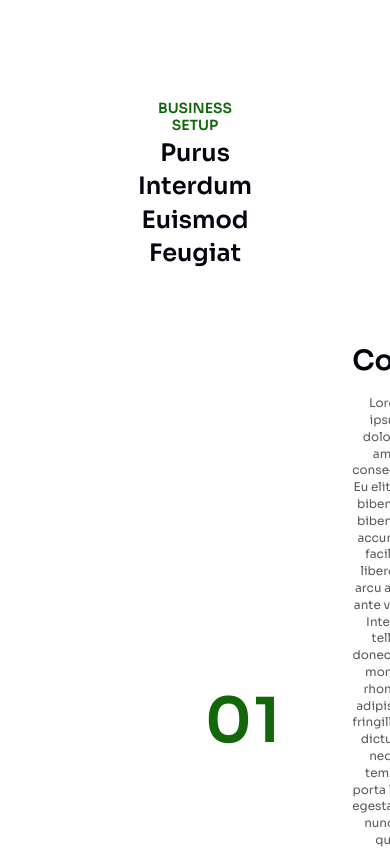
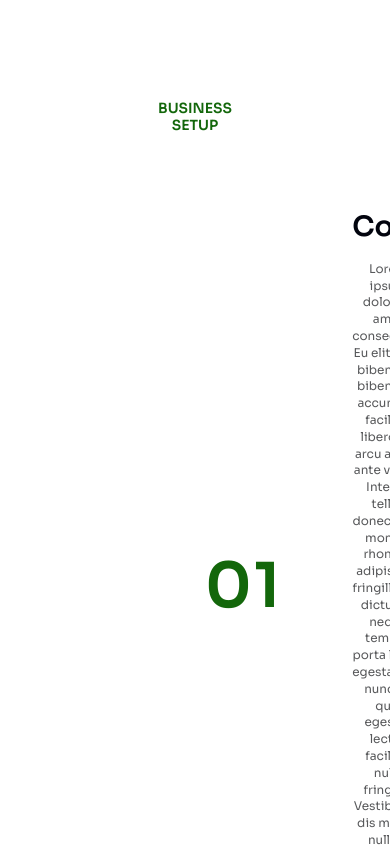
Before and after one commit to beacon-global/Beacon, a Next.js app: page /pages/Services in a window 390 px wide. Shown: the top 849 px of the page. Built offline with nearby package versions, Linux system fonts and the light colour scheme.

Commit message:
v2.3 responsive

```diff
--- a/package.json
+++ b/package.json
@@ -17,6 +17,7 @@
     "postcss": "8.4.29",
     "react": "18.2.0",
     "react-dom": "18.2.0",
+    "styled-components": "^6.0.8",
     "tailwindcss": "3.3.3"
   }
 }
--- a/src/app/components/BusinessSetup.js
+++ b/src/app/components/BusinessSetup.js
@@ -8,6 +8,10 @@ function BusinessSetup() {
         <h6 className="businessHeading">Our Presence</h6>
         <h2 className="businessDesc">
           A breakdown of our global presence to <br /> scale your business
+          growth
+        </h2>
+        <h2 className="mBusinessDesc">
+          A breakdown of our <br /> global presence to scale <br /> your business
           growth
         </h2>
       </div>
--- a/src/app/components/Clients.js
+++ b/src/app/components/Clients.js
@@ -53,6 +53,9 @@ function Clients() {
             What our clients
             <br />
             say about us
+          </h2>
+          <h2 className="mTestimonialHeading">
+            What our clients say <br /> about us
           </h2>
           <p className="testimonialDesc">
             Let&quot;s hear from our clients, the core of whatever we commit.
--- a/src/app/components/Hero.js
+++ b/src/app/components/Hero.js
@@ -5,12 +5,21 @@ import React, { useEffect, useState } from "react";
 function Hero({ initialScreenWidth }) {
   // const screenSize = window.innerWidth;
 
-  const [isMobileScreen, setIsMobileScreen] = useState(false);
+  const [isMobileScreen, setIsMobileScreen] = useState(true);
+  const [imageSrc, setImageSrc] = useState("");
 
   useEffect(() => {
     // Check screen size on the client side
     const checkScreenSize = () => {
-      setIsMobileScreen(window.innerWidth < 600);
+      const newIsMobileScreen = window.innerWidth < 600;
+      setIsMobileScreen(newIsMobileScreen);
+
+      // Update imageSrc based on screen size
+      if (newIsMobileScreen) {
+        setImageSrc("/MobileHero.png");
+      } else {
+        setImageSrc("/hero.png");
+      }
     };
 
     // Add event listener for window resize
@@ -24,7 +33,7 @@ function Hero({ initialScreenWidth }) {
     };
   }, []);
 
-  const imageSrc = isMobileScreen ? "/MobileHero.png" : "/hero.png";
+  // const imageSrc = isMobileScreen ? "/MobileHero.png" : "/hero.png";
 
   console.log("Is Mobile Screen:", isMobileScreen); // Log if it's a mobile screen for debugging
   console.log("Image Source:", imageSrc); // Log the image source for debugging
@@ -39,6 +48,7 @@ function Hero({ initialScreenWidth }) {
           width={1366}
           height={670}
           layout="responsive"
+          loading="lazy"
         />
         <div className="textOverlay">
           <div>
--- /dev/null
+++ b/src/app/components/MobileHeader.js
@@ -0,0 +1,136 @@
+"use client";
+import Image from "next/image";
+import React, { useState } from "react";
+import styled from "styled-components";
+
+const HeaderContainer = styled.div`
+  background-color: #ffffff;
+  position: fixed;
+  top: 0;
+  left: 0;
+  right: 0;
+  z-index: 50;
+`;
+
+const Container = styled.div`
+  width: 100%;
+  margin: 0;
+  display: flex;
+  justify-content: space-between;
+  align-items: center;
+  height: 100%;
+`;
+
+const Logo = styled.div`
+  font-size: 1.25rem;
+  font-weight: 600;
+  color: #333;
+`;
+
+const ToggleButton = styled.button`
+  font-size: 1rem;
+  color: #02040e;
+  background-color: transparent;
+  border: none;
+  cursor: pointer;
+
+  &:focus {
+    outline: none;
+  }
+`;
+
+const Card = styled.div`
+  position: fixed;
+  top: 4rem;
+  left: 0;
+  width: 100vw;
+  height: 35vh;
+  background-color: #ffffff;
+  z-index: 52;
+  display: ${({ isMenuOpen }) => (isMenuOpen ? "flex" : "none")};
+  transition: display 0.3s ease-in-out;
+  flex-direction: column;
+  align-items: flex-end;
+  padding: 24px;
+  gap: 15px;
+`;
+
+const MLink = styled.a`
+  text-decoration: none;
+  color: #333;
+  font-size: 1rem;
+  &:hover {
+    color: #555;
+  }
+`;
+
+function MobileHeader() {
+  const [isMenuOpen, setIsMenuOpen] = useState(false);
+
+  const toggleMenu = () => {
+    setIsMenuOpen(!isMenuOpen);
+  };
+
+  return (
+    <HeaderContainer className="mHeader">
+      <Container>
+        <Logo>
+          <Image src="/beacon.png" width={120} height={30} alt="ImageHeader" />
+        </Logo>
+        <ToggleButton onClick={toggleMenu}>
+          {isMenuOpen ? (
+            <svg
+              xmlns="http://www.w3.org/2000/svg"
+              className="h-9 w-9"
+              fill="#02040E"
+              viewBox="0 0 24 24"
+              stroke="currentColor"
+            >
+              <path
+                strokeLinecap="round"
+                strokeLinejoin="round"
+                strokeWidth="2"
+                d="M6 18L18 6M6 6l12 12"
+              />
+            </svg>
+          ) : (
+            <svg
+              xmlns="http://www.w3.org/2000/svg"
+              className="h-9 w-9"
+              fill="#02040E"
+              viewBox="0 0 24 24"
+              stroke="currentColor"
+            >
+              <path
+                strokeLinecap="round"
+                strokeLinejoin="round"
+                strokeWidth="2"
+                d="M4 6h16M4 12h16m-7 6h7"
+              />
+            </svg>
+          )}
+        </ToggleButton>
+        <Card isMenuOpen={isMenuOpen} style={{ display: isMenuOpen ? "flex" : "none" }}>
+          <MLink className="mLinks">Home</MLink>
+          <MLink className="mLinks">Business Setup</MLink>
+          <MLink className="mLinks">About Us</MLink>
+          <MLink className="mLinks">Services</MLink>
+          <MLink className="mLinks">Blogs</MLink>
+          <div className="hButtonContainer headerContactButton mHeaderBtn">
+            <a href="/" className="btn mBtn">
+              <Image
+                src="/telephone.svg"
+                width={15}
+                height={15}
+                alt="heroContact"
+              />
+              +971 800 4392
+            </a>
+          </div>
+        </Card>
+      </Container>
+    </HeaderContainer>
+  );
+}
+
+export default MobileHeader;
--- a/src/app/components/Services.jsx
+++ b/src/app/components/Services.jsx
@@ -50,6 +50,7 @@ function Services() {
       <div className="businessContentContainer">
         <h1 className="businessHeading">Services</h1>
         <h2 className="businessDesc">Explore what our experts offer</h2>
+        <h2 className="mBusinessDesc">Explore what our experts <br /> offer</h2>
       </div>
 
       <div className="cardMainContainer">
--- a/src/app/globals.css
+++ b/src/app/globals.css
@@ -89,7 +89,9 @@ li{
 
 /* Header Start */
 
-
+.mHeader{
+  display: none ;
+}
 
 .hContainer{
   width: 100%;
@@ -321,6 +323,10 @@ li{
   padding: 0px 135px;
 }
 
+.bussinessContainer .mBusinessDesc{
+  display: none;
+}
+
 .businessHeading{
   color: #13670B;
   text-align: center;
@@ -330,6 +336,10 @@ li{
   line-height: 120%; /* 19.2px */
   text-transform: uppercase;
   margin-bottom: 10px;
+}
+
+.mBusinessDesc{
+  display: none;
 }
 
 .businessDesc{
@@ -396,6 +406,7 @@ li{
   font-weight: 400;
   line-height: 140%;
   margin-bottom: 20px;
+  width: 90%;
 }
 
 .businessCircle{
@@ -421,6 +432,20 @@ li{
   align-items: center;
   gap: 70px;
   padding: 0px 135px;
+}
+
+.serviceContainer .businessDesc{
+  display: none;
+}
+
+.serviceContainer .mBusinessDesc{
+  display: block;
+  color: #02040E;
+  text-align: center;
+  font-style: normal;
+  font-weight: 600;
+  line-height: 140%; /* 56px */
+  text-transform: capitalize;
 }
 
 .cardMainContainer{
@@ -724,6 +749,10 @@ li{
 .testimonialImageButtonContainer{
   display: flex;
   justify-content: space-between;
+}
+
+.mTestimonialHeading{
+  display: none;
 }
 
 .testimonialHeading{
@@ -922,6 +951,7 @@ li{
 }
 
 .faqDesc{
+  color: #58595B;
   font-size: 14px;
   font-style: normal;
   font-weight: 400;
@@ -1383,6 +1413,36 @@ li{
     width: 14px;
     height: 14px;
     margin-right: 2px;
+  }
+
+  .mHeader{
+    display: flex;
+    height: 75px;
+    padding: 0 24px;
+    align-items: center;
+  }
+
+  .mLinks{
+    color: #02040E;
+    text-align: right;
+    font-size: 16px !important;
+    font-style: normal;
+    font-weight: 500;
+    line-height: 140%; /* 22.4px */
+  }
+
+  .mHeaderBtn{
+    width: 150px;
+    height: 39px;
+    padding: 12px 20px;
+  }
+
+  .mBtn{
+    gap: 5px;
+  }
+
+  .mhuList{
+    margin: 0;
   }
 
   .hContainer{
@@ -1459,6 +1519,20 @@ li{
     gap: 30px;
   }
 
+  .businessDesc{
+    display: none;
+  }
+
+  .bussinessContainer .mBusinessDesc{
+    display: block;
+    color: #02040E;
+    text-align: center;
+    font-style: normal;
+    font-weight: 600;
+    line-height: 140%; /* 56px */
+  text-transform: capitalize;
+  }
+
    .businessVideoContainer{
     flex-direction: column;
     gap: 20px;
@@ -1550,6 +1624,7 @@ li{
 
   .scrolling-logos{
     margin-top: 13px;
+    gap: 26px;
   }
 
   .scrolling-logos img{
@@ -1568,12 +1643,31 @@ li{
     text-align: left;
   }
 
-  .testimonialLeftContainer h2{
+  .testimonialHeading{
+    display: none;
+  }
+
+  .mTestimonialHeading{
+    display: flex;
+    color: #02040E;
+    font-style: normal;
+    font-weight: 600;
+    line-height: 140%; /* 56px */
+    text-transform: capitalize;
+    margin-bottom: 20px;
+    text-align: left !important;
+  }
+
+  .testimonialLeftContainer .mTestimonialHeading h2{
     text-align: left !important;
   }
 
   .testimonialLeftContainer p{
     text-align: left !important;
+  }
+
+  .servicesDescContainer{
+    width: 300px;
   }
 
   .rectangleContainer .servicesDesc{
@@ -1669,7 +1763,7 @@ li{
   }
 
   .faqCountContainer{
-    width: 60px ;
+    width: 120px ;
     margin-top: 1px;
   }
 
@@ -1781,4 +1875,8 @@ li{
     margin-top: -15px;
   }
 
-}
+  .footerCopyRightContainer p{
+    text-align: left !important;
+  }
+
+}
--- a/src/app/page.js
+++ b/src/app/page.js
@@ -11,6 +11,7 @@ import Blogs from "./components/Blogs";
 import Faq from "./components/Faq";
 import Contact from "./components/Contact";
 import Footer from "./components/Footer";
+import MobileHeader from "./components/MobileHeader";
 
 export default function Home() {
   return (
@@ -25,6 +26,7 @@ export default function Home() {
         />
       </Head>
       <Header />
+      <MobileHeader/>
       <div className="mainContainer">
         <Hero />
         <Locations />
```
Also changed, not shown: 1 other file (tests, documents, lock files or other folders).
